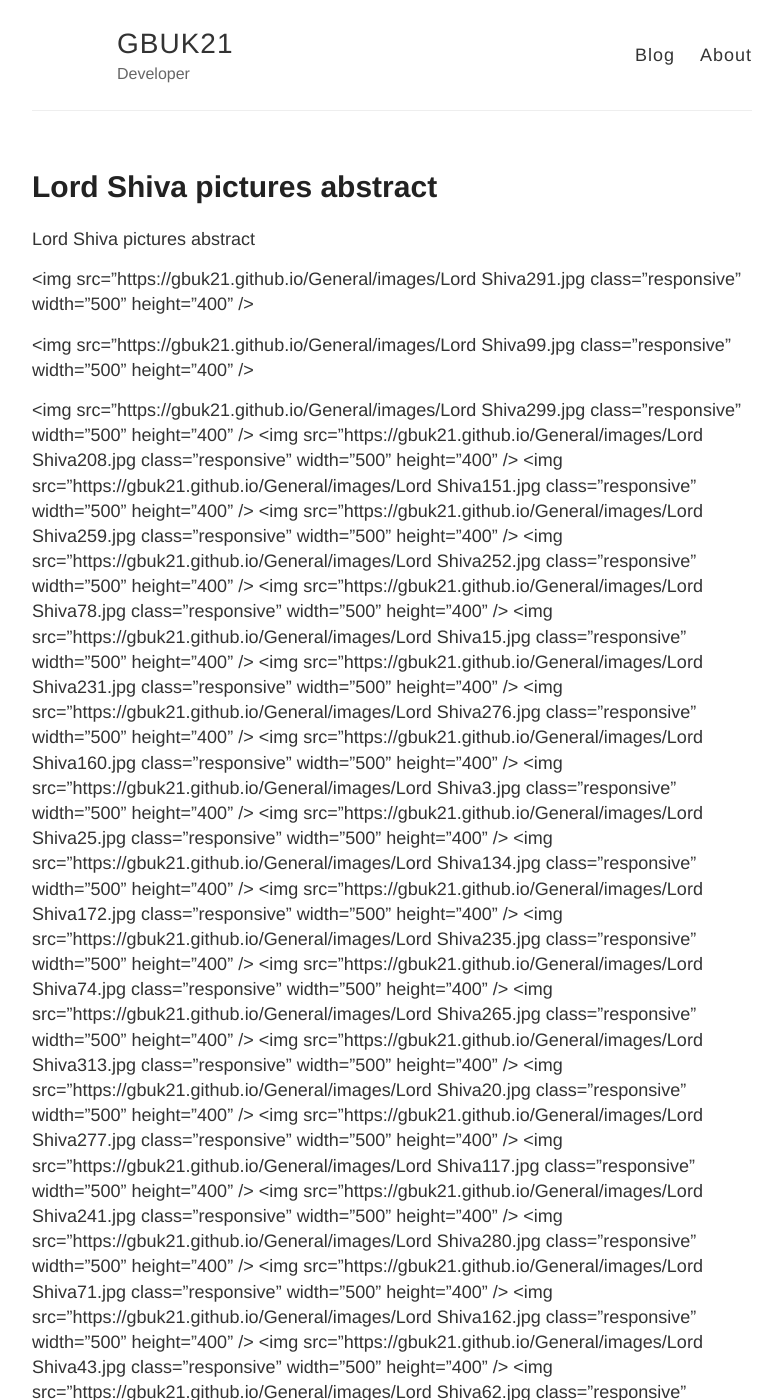
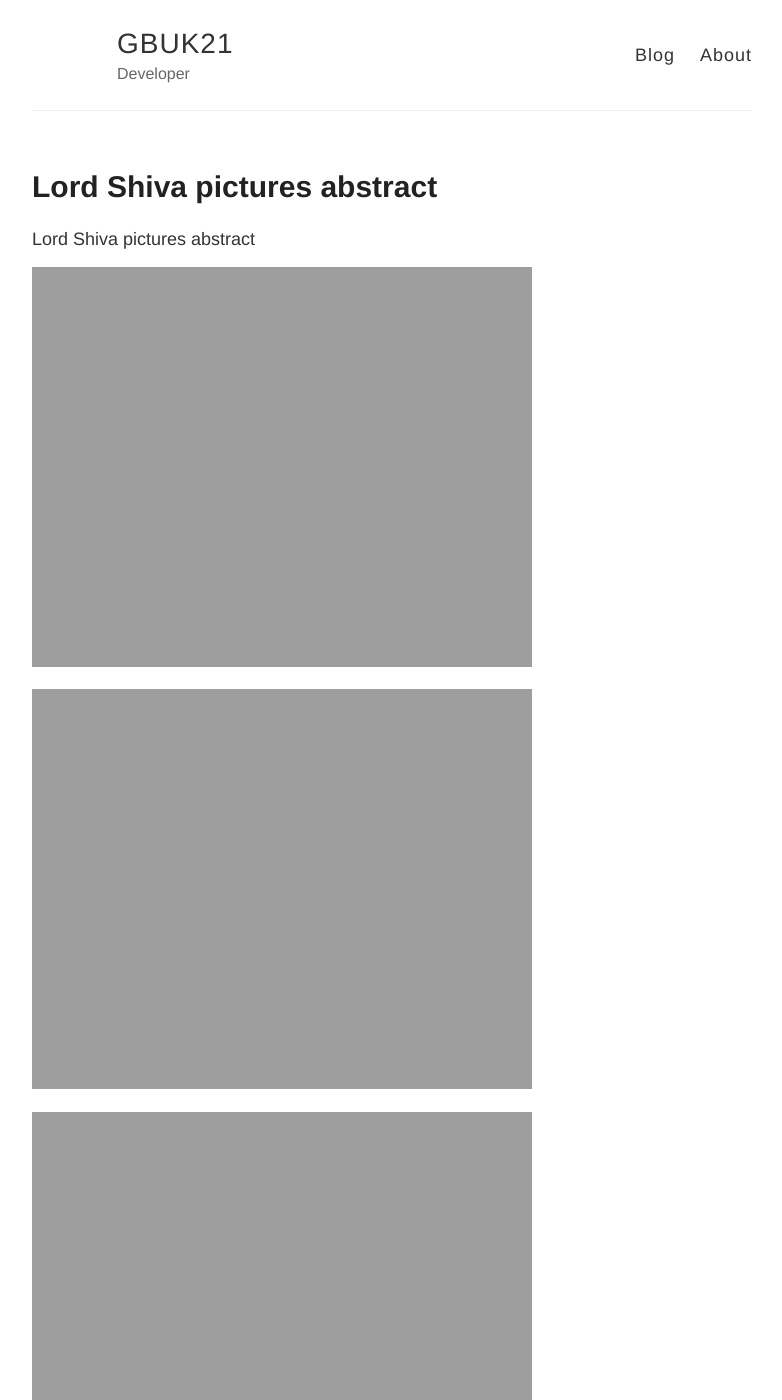
Before and after one commit to gbuk21/General, a Jekyll site: the page built from split1/_posts/2021-03-20-Lord Shiva pictures 1.md, in a window 1280 px wide and 1400 px high. Shown: the whole window, without its empty margins (248-1030 px from the left). Built offline with Jekyll 4.4.1, drawn with Linux system fonts in a browser that asks for light colours; some of the changed text lies outside the part shown.

Commit message:
Update 2021-03-20-Lord Shiva pictures 1.md

```diff
--- a/split1/_posts/2021-03-20-Lord Shiva pictures 1.md
+++ b/split1/_posts/2021-03-20-Lord Shiva pictures 1.md
@@ -4,12 +4,12 @@ title: Lord Shiva pictures abstract
 ---
 Lord Shiva pictures abstract
 
-<img src="{{ site.baseurl }}/images/Lord Shiva291.jpg class="responsive" width="500" height="400" />
+<img src="{{ site.baseurl }}/images/Lord Shiva291.jpg" class="responsive" width="500" height="400" />
 
-<img src="{{ site.baseurl }}/images/Lord Shiva99.jpg class="responsive" width="500" height="400" />
+<img src="{{ site.baseurl }}/images/Lord Shiva99.jpg" class="responsive" width="500" height="400" />
 
-<img src="{{ site.baseurl }}/images/Lord Shiva299.jpg class="responsive" width="500" height="400" />
-<img src="{{ site.baseurl }}/images/Lord Shiva208.jpg class="responsive" width="500" height="400" />
+<img src="{{ site.baseurl }}/images/Lord Shiva299.jpg" class="responsive" width="500" height="400" />
+<img src="{{ site.baseurl }}/images/Lord Shiva208.jpg" class="responsive" width="500" height="400" />
 <img src="{{ site.baseurl }}/images/Lord Shiva151.jpg class="responsive" width="500" height="400" />
 <img src="{{ site.baseurl }}/images/Lord Shiva259.jpg class="responsive" width="500" height="400" />
 <img src="{{ site.baseurl }}/images/Lord Shiva252.jpg class="responsive" width="500" height="400" />
```
